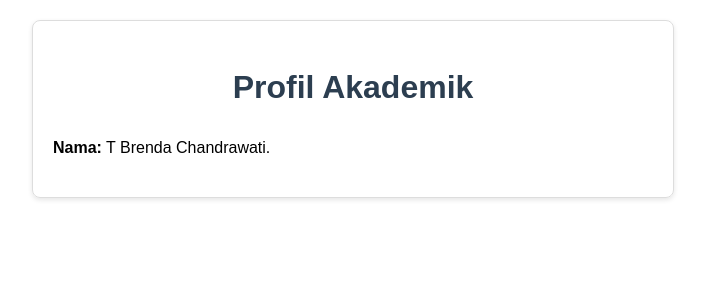
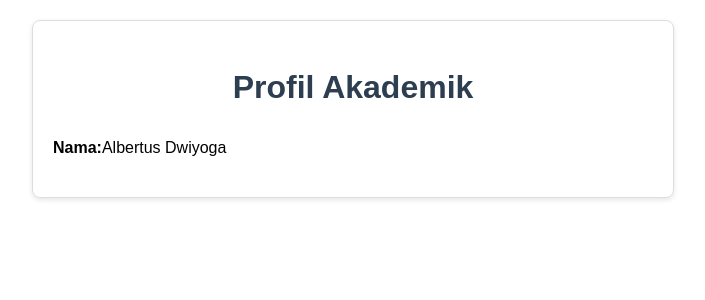
Before and after one commit to yesayadavidliem/GitRemote2, a PHP site: page / in a window 1280 px wide. Shown: the top 300 px of the page, without its empty margins (287-992 px from the left). Run offline with PHP 8.4, Linux system fonts and the light colour scheme.

Commit message:
Mengubah nama lagi

```diff
--- a/GitRemote2/index.php
+++ b/GitRemote2/index.php
@@ -34,7 +34,7 @@
 <body>
     <div class="container">
         <h1>Profil Akademik</h1>
-        <p><strong>Nama:</strong> T Brenda Chandrawati.</p>
+        <p><strong>Nama:</strong>Albertus Dwiyoga</p>
     </div>
 </body>
 </html>
```
